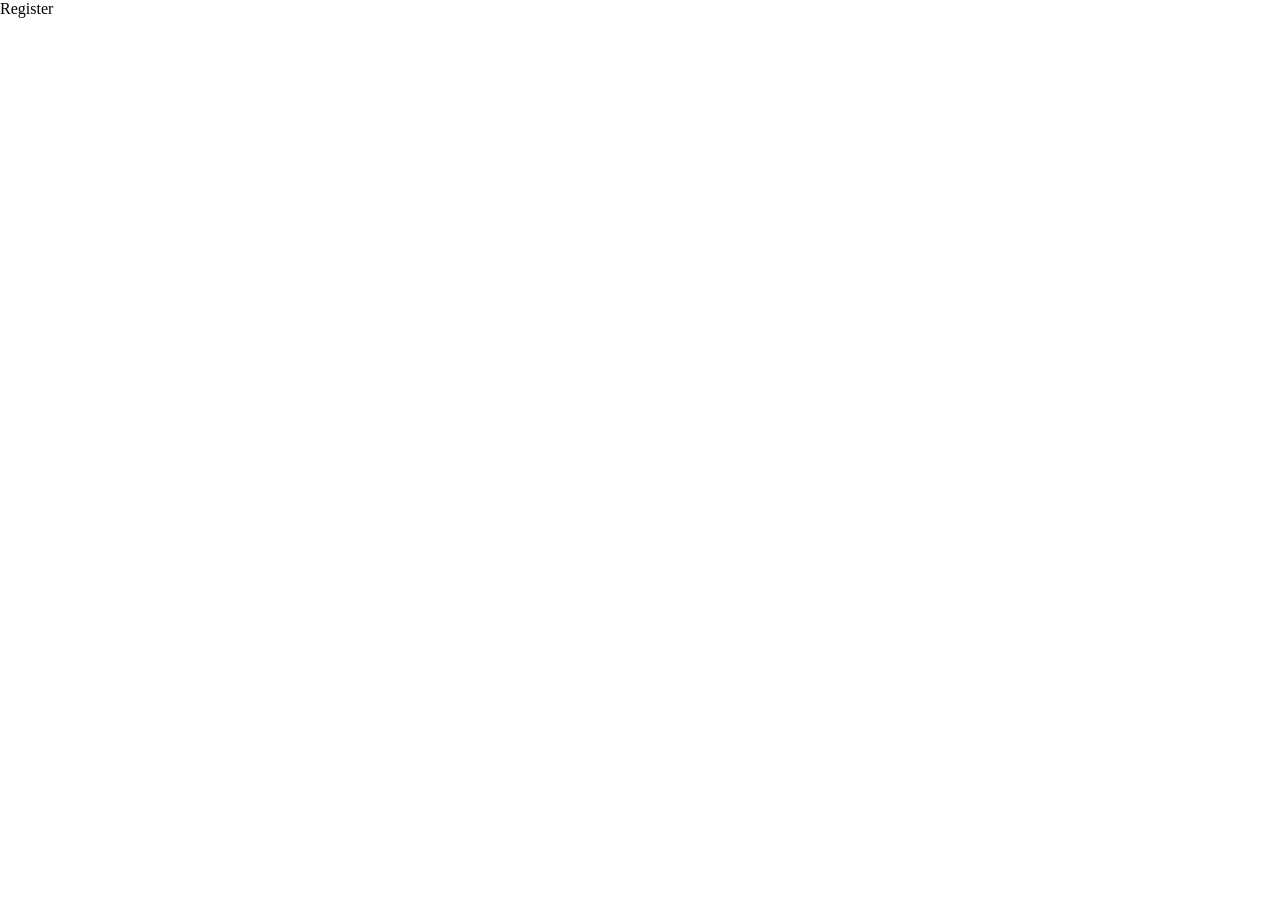
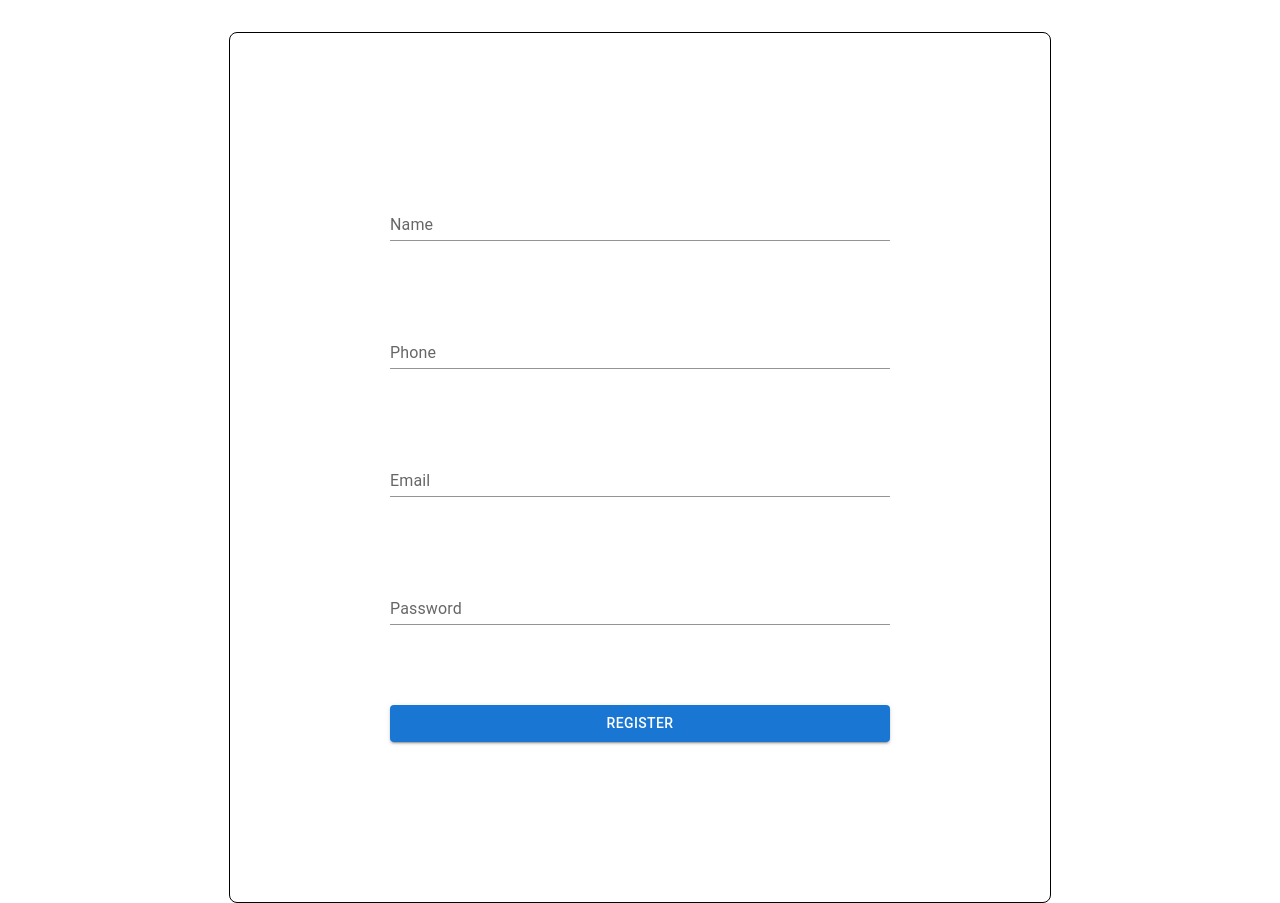
Before and after one commit to DinMSC/ChatRooms, a React (Create React App) app in the folder front/: page /register in a window 1280 px wide. Before the commit the page ends 800 px from the top, so only its background shows below. Built offline with nearby package versions, Linux system fonts and the light colour scheme.

Commit message:
added formik validation

```diff
--- a/front/src/App.tsx
+++ b/front/src/App.tsx
@@ -1,13 +1,13 @@
 import { Navigate, Route, Routes } from 'react-router-dom';
-import Chat from './pages/Chat';
-import Login from './pages/Login';
-import Register from './pages/Register';
+import Chat from './pages/chat/Chat';
+import Login from './pages/login/Login';
+import Register from './pages/register/Register';
 
 function App() {
     return (
         <>
             <Routes>
-                <Route path='/' element={<Chat />} />
+                <Route path='/chat' element={<Chat />} />
                 <Route path='/register' element={<Register />} />
                 <Route path='/login' element={<Login />} />
                 <Route path='*' element={<Navigate to='/' />} />
--- /dev/null
+++ b/front/src/helpers/formValidation.ts
@@ -0,0 +1,19 @@
+import * as Yup from 'yup';
+
+const SignupSchema = Yup.object().shape({
+    name: Yup.string()
+        .min(2, 'Too Short!')
+        .max(50, 'Too Long!')
+        .required('Required'),
+    phone: Yup.string()
+        .min(2, 'Too Short!')
+        .max(50, 'Too Long!')
+        .required('Required'),
+    email: Yup.string().email('Invalid email').required('Required'),
+    password: Yup.string()
+        .min(2, 'Too Short!')
+        .max(50, 'Too Long!')
+        .required('Required'),
+});
+
+export default SignupSchema;
--- a/front/src/pages/Login.tsx
+++ /dev/null
@@ -1,5 +0,0 @@
-function Login() {
-    return <div>Login</div>;
-}
-
-export default Login;
--- a/front/src/pages/Register.tsx
+++ /dev/null
@@ -1,5 +0,0 @@
-function Register() {
-    return <div>Register</div>;
-}
-
-export default Register;
--- a/front/src/pages/Chat.tsx
+++ b/front/src/pages/chat/Chat.tsx
@@ -1,5 +1,5 @@
-function Chat() {
+const Chat = () => {
     return <div>Chat</div>;
-}
+};
 
 export default Chat;
--- /dev/null
+++ b/front/src/pages/login/Login.tsx
@@ -0,0 +1,38 @@
+import {
+    AuthButton,
+    AuthInput,
+    FormBox,
+    MainBox,
+} from '../register/registerStyles';
+
+const Login = () => {
+    return (
+        <>
+            <MainBox>
+                <FormBox>
+                    {/*   <TextField
+                        error
+                        id='standard-error-helper-text'
+                        label='Error'
+                        defaultValue='Hello World'
+                        helperText='Incorrect entry.'
+                        variant='standard'
+                    /> */}
+                    <AuthInput
+                        id='standard-basic'
+                        label='Email or Phone'
+                        variant='standard'
+                    />
+                    <AuthInput
+                        id='standard-basic'
+                        label='Password'
+                        variant='standard'
+                    />
+                    <AuthButton variant='contained'>Login</AuthButton>
+                </FormBox>
+            </MainBox>
+        </>
+    );
+};
+
+export default Login;
--- /dev/null
+++ b/front/src/pages/register/Register.tsx
@@ -0,0 +1,74 @@
+import { useFormik } from 'formik';
+import { AuthButton, AuthInput, FormBox, MainBox } from './registerStyles';
+import SignupSchema from '../../helpers/formValidation';
+
+const Register = () => {
+    const formik = useFormik({
+        initialValues: {
+            name: '',
+            phone: '',
+            email: '',
+            password: '',
+        },
+        validationSchema: SignupSchema,
+        onSubmit: (values) => {
+            console.log(values);
+        },
+    });
+
+    return (
+        <>
+            <MainBox>
+                <form onSubmit={formik.handleSubmit}>
+                    <FormBox>
+                        {/*   <TextField
+                        error
+                        id='standard-error-helper-text'
+                        label='Error'
+                        defaultValue='Hello World'
+                        helperText='Incorrect entry.'
+                        variant='standard'
+                    /> */}
+                        <AuthInput
+                            id='name'
+                            label='Name'
+                            variant='standard'
+                            value={formik.values.name}
+                            onChange={formik.handleChange}
+                        />
+                        <AuthInput
+                            id='phone'
+                            label='Phone'
+                            variant='standard'
+                            value={formik.values.phone}
+                            onChange={formik.handleChange}
+                        />
+                        {/*     {formik.touched.email && formik.errors.email ? (
+          <div>{formik.errors.email}</div>
+        ) : null} */}
+                        <AuthInput
+                            id='email'
+                            label='Email'
+                            variant='standard'
+                            value={formik.values.email}
+                            onChange={formik.handleChange}
+                        />
+                        <AuthInput
+                            id='password'
+                            label='Password'
+                            type='password'
+                            variant='standard'
+                            value={formik.values.password}
+                            onChange={formik.handleChange}
+                        />
+                        <AuthButton type='submit' variant='contained'>
+                            Register
+                        </AuthButton>
+                    </FormBox>
+                </form>
+            </MainBox>
+        </>
+    );
+};
+
+export default Register;
--- /dev/null
+++ b/front/src/pages/register/registerStyles.ts
@@ -0,0 +1,38 @@
+import { styled } from '@mui/system';
+import { Box, TextField } from '@mui/material';
+import Button from '@mui/material/Button';
+
+export const MainBox = styled(Box, { name: 'mainbox' })(({ theme }) => ({
+    display: 'flex',
+    flexDirection: 'row',
+    justifyContent: 'center',
+    alignItems: 'center',
+    paddingTop: theme.spacing(4),
+
+    /*    [theme.breakpoints.up('xl')]: {
+        flexDirection: 'row',
+    }, */
+}));
+
+export const FormBox = styled(Box, { name: 'formbox' })(({ theme }) => ({
+    display: 'flex',
+    flexDirection: 'column',
+    padding: theme.spacing(20),
+    justifyContent: 'center',
+    alignItems: 'center',
+    gap: theme.spacing(10),
+    border: '1px solid',
+    borderRadius: theme.spacing(1),
+}));
+
+export const AuthInput = styled(TextField, { name: 'authinput' })(
+    ({ theme }) => ({
+        width: 500,
+    })
+);
+
+export const AuthButton = styled(Button, { name: 'authbuton' })(
+    ({ theme }) => ({
+        width: 500,
+    })
+);
```
Also changed, not shown: front/package.json (+7 -1 lines), front/tsconfig.json (+2 -8 lines), 1 other file (tests, documents, lock files or other folders).
